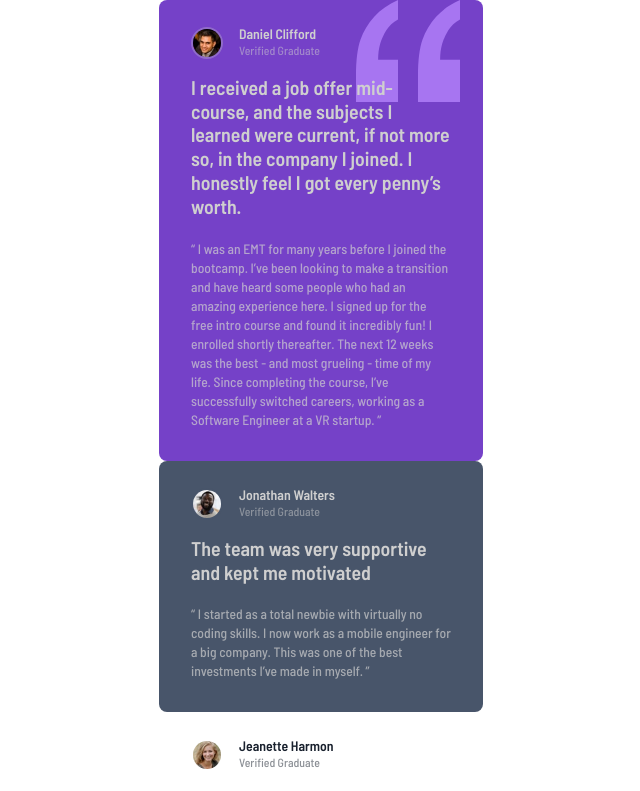
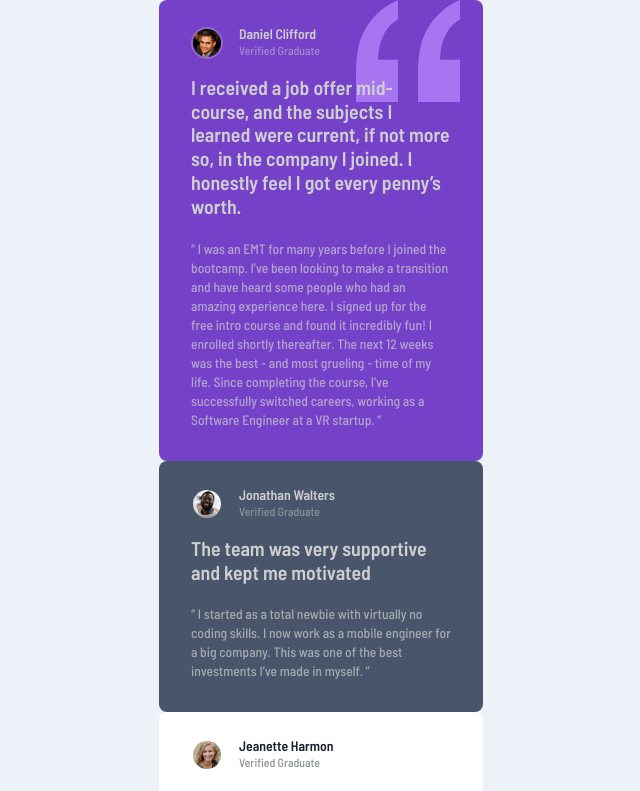
Before and after one commit to StephenYu2018/testimonials-grid-section-main, a React (Vite) app: page / in a window 1280 px wide. Shown: the top 791 px of the page, without its empty margins (319-959 px from the left). Built offline with nearby package versions, Linux system fonts and the light colour scheme.

Commit message:
fix bg color of main in App.jsx

```diff
--- a/src/App.jsx
+++ b/src/App.jsx
@@ -2,7 +2,8 @@ import TestimonialCard from "./TestimonialCard";
 
 function App() {
   return (
-    <main className="min-h-screen flex flex-col justify-center items-center">
+    <main className="min-h-screen flex flex-col justify-center items-center
+    bg-light-grayish-blue">
       <header className="hidden">
         <h1>Testimonials Grid Section Component</h1>
       </header>
```
